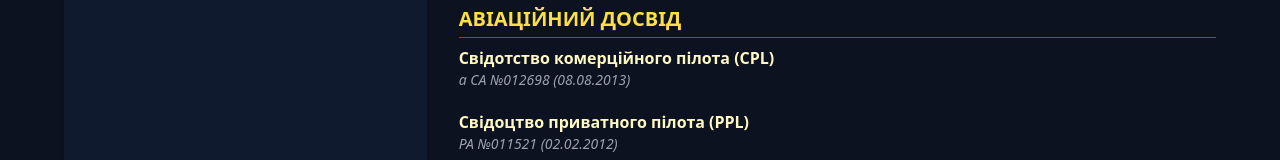
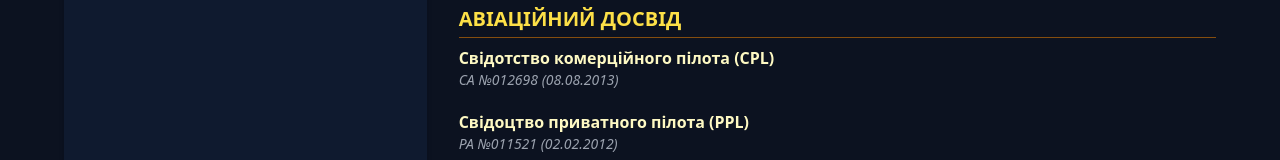
Before and after one commit to OKchesterOK/cv-landing, a React (Vite) app: page / in a window 1280 px wide. Shown: the part 1350-1510 px from the top of the page. Built offline with nearby package versions, Linux system fonts and the light colour scheme.

Commit message:
Update App.jsx

```diff
--- a/src/App.jsx
+++ b/src/App.jsx
@@ -82,7 +82,7 @@ export default function App() {
           </Section>
 
           <Section title="АВІАЦІЙНИЙ ДОСВІД">
-            <ListItem title="Свідотство комерційного пілота (CPL)" subtitle="а СА №012698 (08.08.2013)" bullets={[
+            <ListItem title="Свідотство комерційного пілота (CPL)" subtitle="СА №012698 (08.08.2013)" bullets={[
             ]} />
             <ListItem title="Свідоцтво приватного пілота (PPL)" subtitle="РА №011521 (02.02.2012)" bullets={[
             ]} />
```
